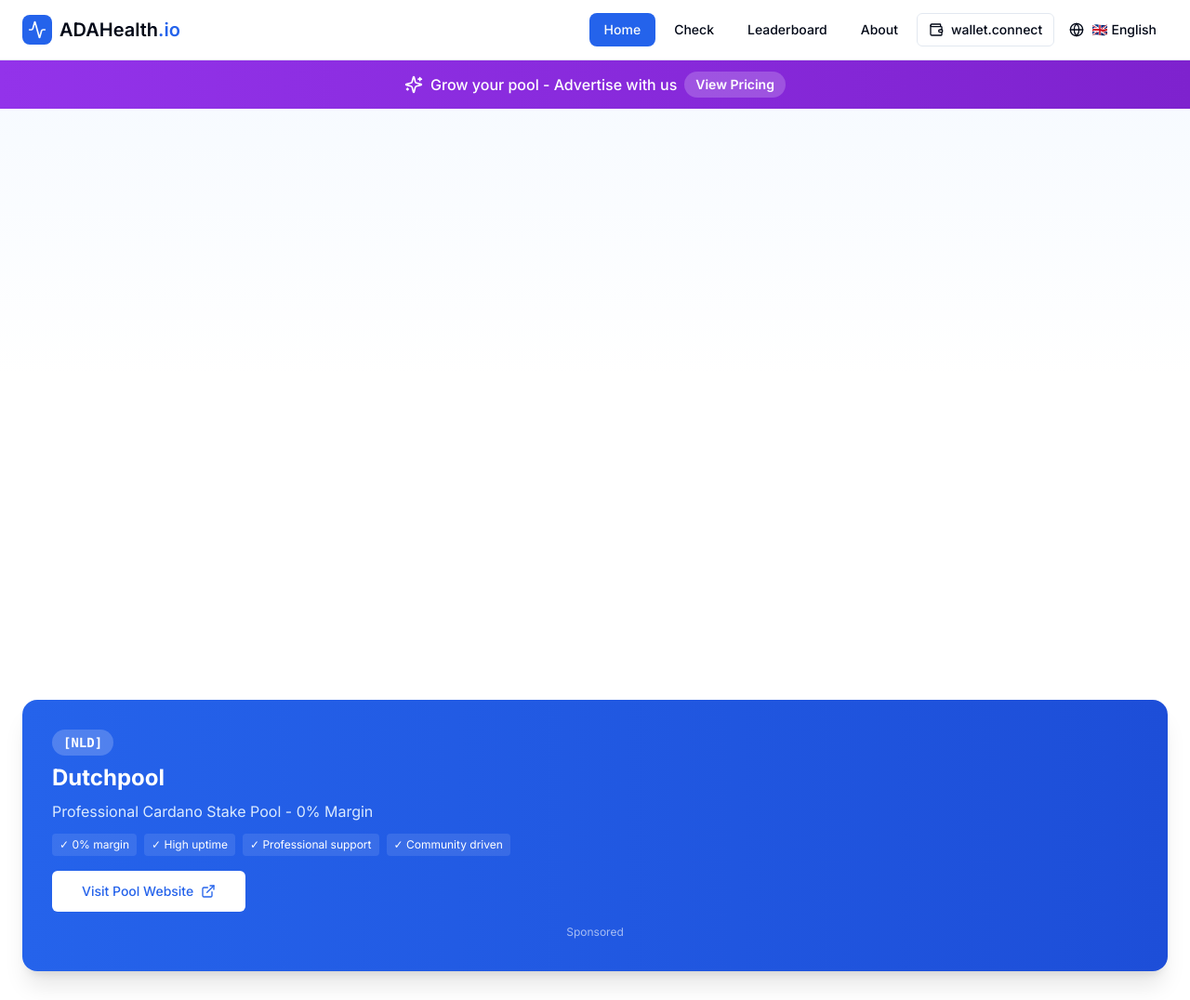
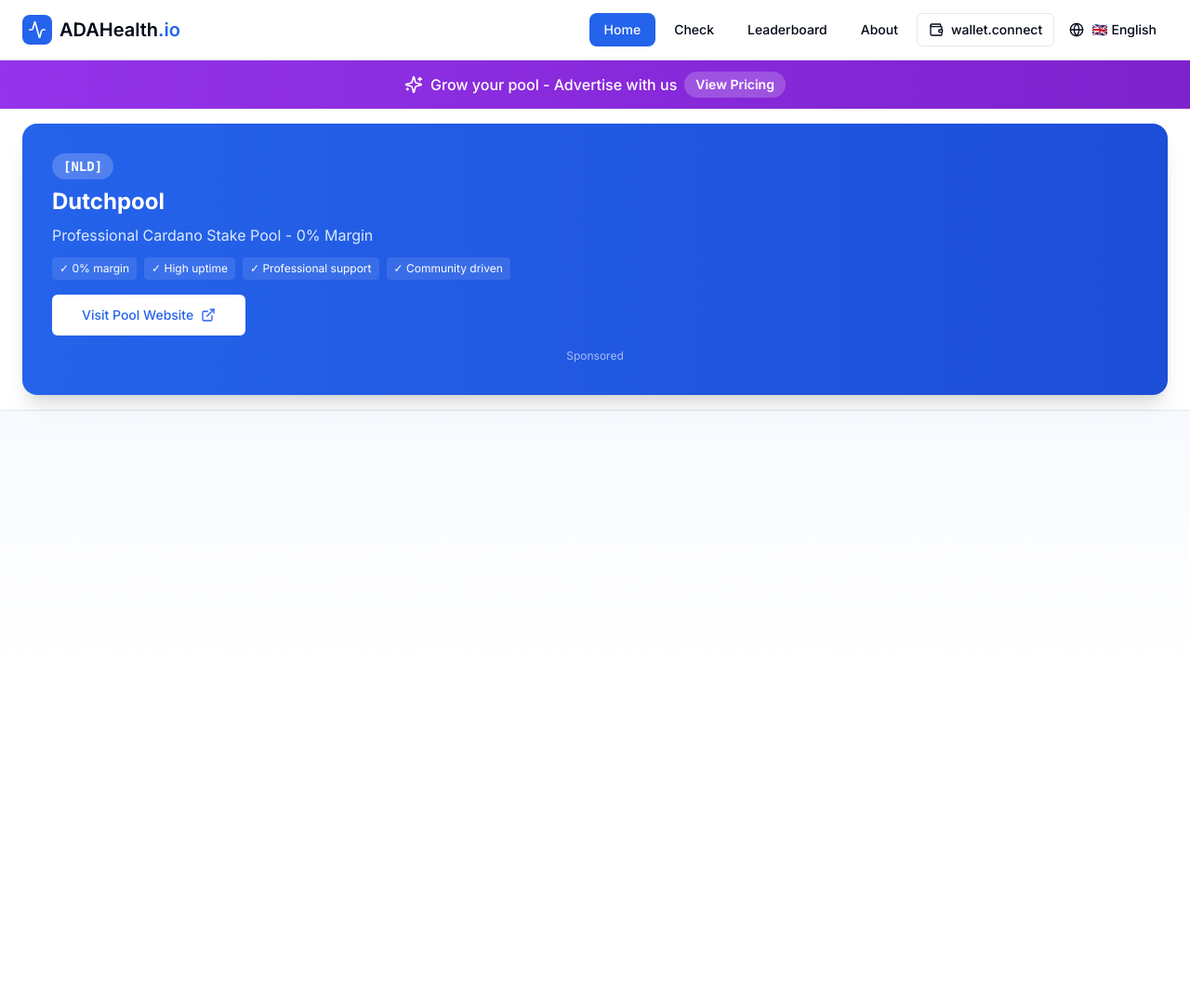
Before and after one commit to bleto68/adahealth, a React (Vite) app: page / in a window 1280 px wide. Shown: the top 1076 px of the page at 93% size. Built offline with nearby package versions, Linux system fonts and the light colour scheme.

Commit message:
Fix: Move AdBanner to Layout under purple banner, remove from Home

```diff
--- a/src/components/Layout.tsx
+++ b/src/components/Layout.tsx
@@ -3,6 +3,7 @@
 import { useTranslation } from 'react-i18next';
 import { Sparkles } from 'lucide-react';
 import Navigation from './Navigation';
+import AdBanner from './AdBanner';
 import Footer from './Footer';
 
 interface LayoutProps {
@@ -16,7 +17,7 @@
     <div className="min-h-screen flex flex-col">
       <Navigation />
 
-      {/* Advertise CTA Banner - ONDER navigation */}
+      {/* Advertise CTA Banner - Purple bar */}
       <div className="bg-gradient-to-r from-purple-600 to-purple-700 text-white">
         <div className="container mx-auto px-6 py-3">
           <Link
@@ -32,6 +33,13 @@
         </div>
       </div>
 
+      {/* Ad Banner Carousel - Dutchpool etc */}
+      <div className="bg-background border-b">
+        <div className="container mx-auto px-6 py-4">
+          <AdBanner />
+        </div>
+      </div>
+
       <main className="flex-1">
         {children}
       </main>
--- a/src/pages/Home.tsx
+++ b/src/pages/Home.tsx
@@ -98,11 +98,6 @@
             </motion.p>
           </motion.div>
         </div>
-      </section>
-
-      {/* Ad Banner Section - SINGLE */}
-      <section className="container mx-auto px-6">
-        <AdBanner />
       </section>
 
       {/* Stats Grid */}
```
